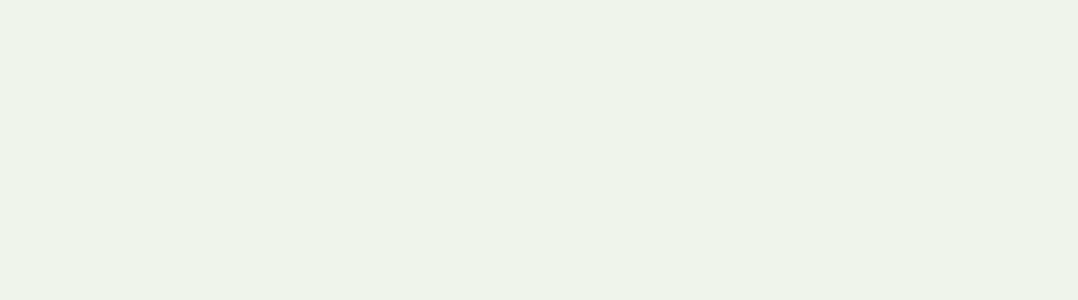
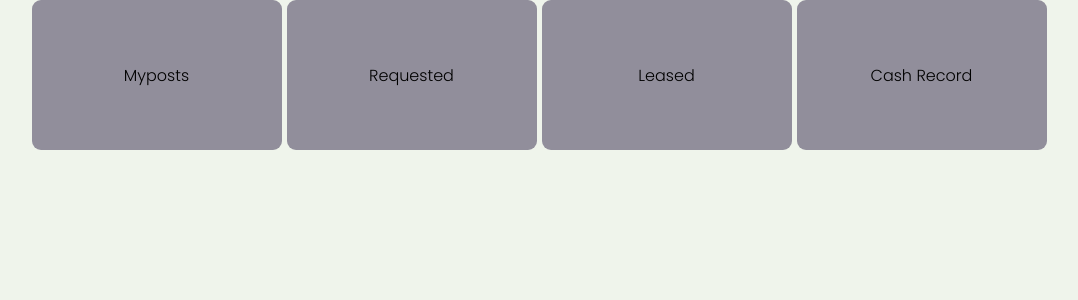
Before and after one commit to nestawal/KejaApp, a React (Vite) app in the folder Frontend/: page /Dashboard in a window 1280 px wide. Before the commit this address had no page. Shown: the top 300 px of the page, without its empty margins (101-1179 px from the left). Built offline with nearby package versions, Linux system fonts and the light colour scheme; a web font is replaced by a local one.

Commit message:
need to fix myPosts

```diff
--- a/Frontend/src/ARoutes.jsx
+++ b/Frontend/src/ARoutes.jsx
@@ -7,6 +7,7 @@ import Login from "./Login.jsx"
 import MyPosts from './MyPosts.jsx';
 import AddPost from './AddPost.jsx';
 import PostInfo from './postInfo.jsx';
+import Dashboard from './Dashboard.jsx';
 import admin from './admin.jsx';
 
 
@@ -23,6 +24,7 @@ export default function ARoutes() {
         <Route path="/posts/:id" element={<PostInfo />}/>
         <Route path="/addPost" element={<AddPost />}/>
         <Route path="/admin" element={<admin />}/>
+        <Route path="/Dashboard" element={<Dashboard/>}/>
       </Routes>
       </Suspense>
     </Router>
--- a/Frontend/src/App.jsx
+++ b/Frontend/src/App.jsx
@@ -44,8 +44,8 @@ export default function App() {
         navigate("/cart",{state:{cart}})
     }
 
-    function goPost(){
-        navigate("/posts",{state:{formData}})
+    function goDash(){
+        navigate("/Dashboard",{state:{formData}})
     }
 
     //search functionality
@@ -199,7 +199,7 @@ export default function App() {
                         signUp = {goSign}
                         cart={goCart}
                         render={renderSearch}
-                        post={goPost}
+                        dash={goDash}
                         formData={formData}
                     />
                 </section>}
--- /dev/null
+++ b/Frontend/src/Dashboard.jsx
@@ -0,0 +1,21 @@
+import {useLocation,useNavigate } from 'react-router-dom';
+
+export default function Dashboard(){
+    const location = useLocation();
+    const navigate = useNavigate();
+
+    const formData = location.state || {};
+
+    function goToComp(s){
+        navigate(`/${s}`,{state: {formData}})
+        console.log("clicked :",s);
+    }
+    return(
+        <div className="Dashboard">
+            <div className="dashComp" onClick={() => goToComp("posts")}>Myposts</div>
+            <div  className="dashComp">Requested</div>
+            <div  className="dashComp">Leased</div>
+            <div  className="dashComp">Cash Record</div>
+        </div>
+    )
+}
--- a/Frontend/src/MyPosts.jsx
+++ b/Frontend/src/MyPosts.jsx
@@ -1,6 +1,7 @@
 import {React,useState,useEffect} from "react"
 import {useLocation,useNavigate} from "react-router-dom"
 import NewCard from "./components/newCard.jsx"
+import axios from "axios"
 
 export default function MyPosts(){
     const navigate = useNavigate()
@@ -12,39 +13,36 @@ export default function MyPosts(){
 
     const fetchMyposts = async(req,res) =>{
         try{
-            const response = await fetch("http://localhost:3001/Post/feed",{
-                email: formData.email
-            })
-            const data = await response.json();
-            console.log(data);
-            setPosts(data)
+            const response = await axios.post("http://localhost:3001/Post/yourPosts",{email: formData.email })
+
+            await console.log(response.data);
+            setPosts(response.data);
         }
         catch(err) {
-            setError(err.message);
             console.error("Error fetching data:", err);
         }
     }
-     useEffect(() => {
-            fetchMyposts();
-        }, []);
+    useEffect(() => {
+        fetchMyposts();
+    }, []);
 
 
     const [posts,setPosts] = useState([]);
 
 
 
-    const cards = posts.map(item => (
+    const cards = Array.isArray(posts) ? posts.map(item => (
             <NewCard
                 key={item.id}
                 {...item}
                 cart={()=>handleCart(item)}
             />
         )
-    )
+    ) : null;
 
     function addPostForm(){
         navigate("/addPost",{state:{formData}})
-    }
+    };
 
 
     return(
@@ -55,5 +53,5 @@ export default function MyPosts(){
                 <button onClick={addPostForm}><img src="/src/images/plus.png" alt="add" /></button>
             </section>
         </div>
-    )
+    );
 }
--- a/Frontend/src/SideBar.jsx
+++ b/Frontend/src/SideBar.jsx
@@ -8,7 +8,7 @@ export default function SideBar(props){
         <div className="SideSec">
             <Link to='signUp'><button >SignUp</button></Link>
             <Link to='/cart' state={props.formData}><button  >Cart</button></Link>
-            <Link to='posts' state={props.formData}><button>DashBoard</button></Link>
+            <Link to='Dashboard' state={props.formData}><button>DashBoard</button></Link>
             <button>Log out</button>
         </div>
     )
--- a/Frontend/src/index.css
+++ b/Frontend/src/index.css
@@ -337,6 +337,26 @@ form p a{
   display: none;
 }
 
+.Dashboard{
+  display: flex;
+  flex-direction: row;
+  justify-content: center;
+  align-items: center;
+  gap: 5px;
+}
+
+.dashComp{
+  min-width: 250px;
+  max-width: 250px;
+  min-height: 150px;
+  max-height: 150px;
+  border-radius: 9px;
+  margin-bottom: 9px;
+  background-color: #918E9B;
+  display: grid;
+  place-items: center;
+}
+
 
 
 /* Smartphones (portrait and landscape) */
```
Also changed, not shown: 2 other files (tests, documents, lock files or other folders).
